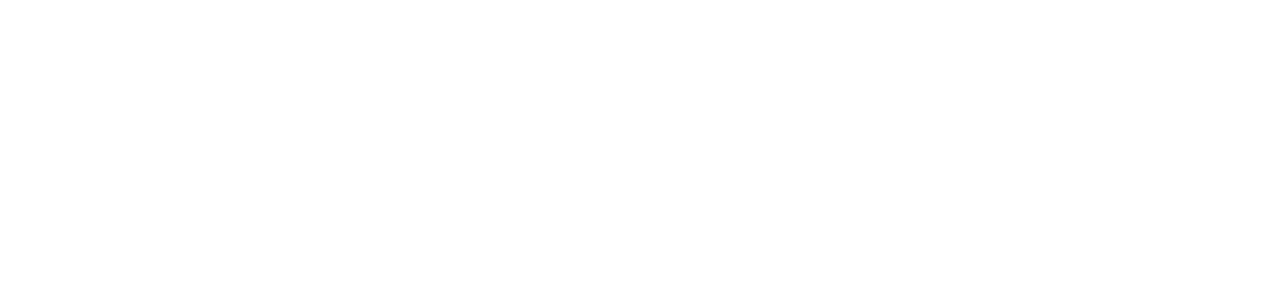
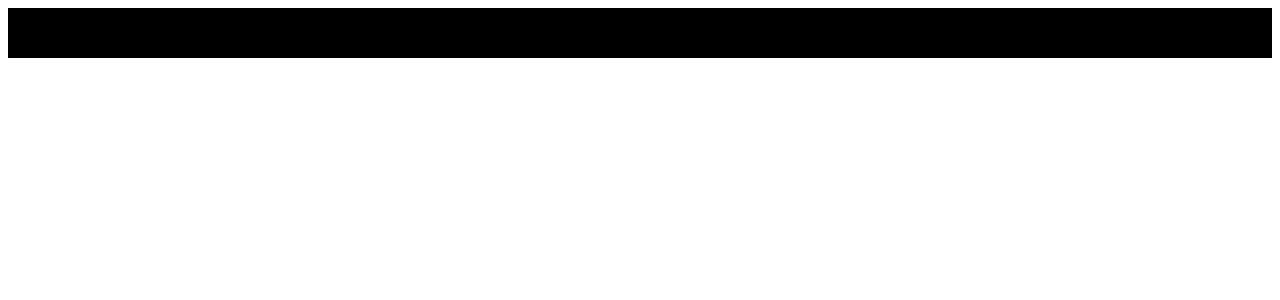
Before and after one commit to yahia3200/Heavens-Cup, a React (Vite) app in the folder WC22Front/: page /signin in a window 1280 px wide. Before the commit this address had no page. Shown: the top 300 px of the page. Built offline with nearby package versions, Linux system fonts and the light colour scheme.

Commit message:
add sign in route

```diff
--- a/WC22Front/src/App.tsx
+++ b/WC22Front/src/App.tsx
@@ -1,5 +1,6 @@
 import { BrowserRouter, Route, Routes } from 'react-router-dom';
 import Home from './pages/Home';
+import SignIn from './pages/SignIn';
 interface ApplicationProps {
 
 }
@@ -9,6 +10,7 @@
     <BrowserRouter>
       <Routes>
         <Route path="/" element={<Home />} />
+        <Route path="/signin" element={<SignIn />} />
       </Routes>
     </BrowserRouter>
 
--- a/WC22Front/src/pages/SignIn.tsx
+++ b/WC22Front/src/pages/SignIn.tsx
@@ -1,3 +1,6 @@
+import React from 'react';
+import '../styles/SignIn.scss';
+
 interface SignINProps {
 
 }
@@ -5,7 +8,8 @@
 const SignIN: React.FunctionComponent<SignINProps> = () => {
     return (
         <div>
-            <h1>Sign In</h1>
+            <div className="Navbar">Navbar</div>
+
         </div>
     );
 }
--- /dev/null
+++ b/WC22Front/src/styles/SignIn.scss
@@ -0,0 +1,5 @@
+.Navbar {
+    width: 100%;
+    height: 50px;
+    background-color: #000;
+}
```
